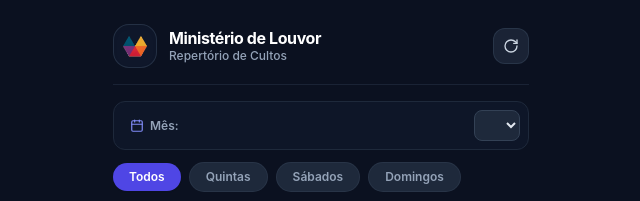
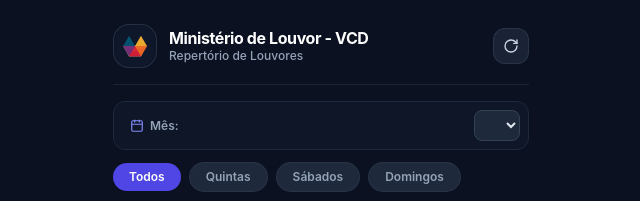
Before and after one commit to flpeluz/Repert-rio-Louvor, a plain HTML site: page index.html in a window 1280 px wide. Shown: the top 201 px of the page, 319-959 px from the left. Drawn offline with nearby package versions, Linux system fonts and the light colour scheme; no server answers.

```diff
--- a/index.html
+++ b/index.html
@@ -32,8 +32,8 @@
           />
         </div>
         <div>
-          <h1 class="text-base font-bold tracking-tight text-white leading-tight">Ministério de Louvor</h1>
-          <p class="text-xs text-slate-400 font-medium">Repertório de Cultos</p>
+          <h1 class="text-base font-bold tracking-tight text-white leading-tight">Ministério de Louvor - VCD</h1>
+          <p class="text-xs text-slate-400 font-medium">Repertório de Louvores</p>
         </div>
       </div>
 
```
